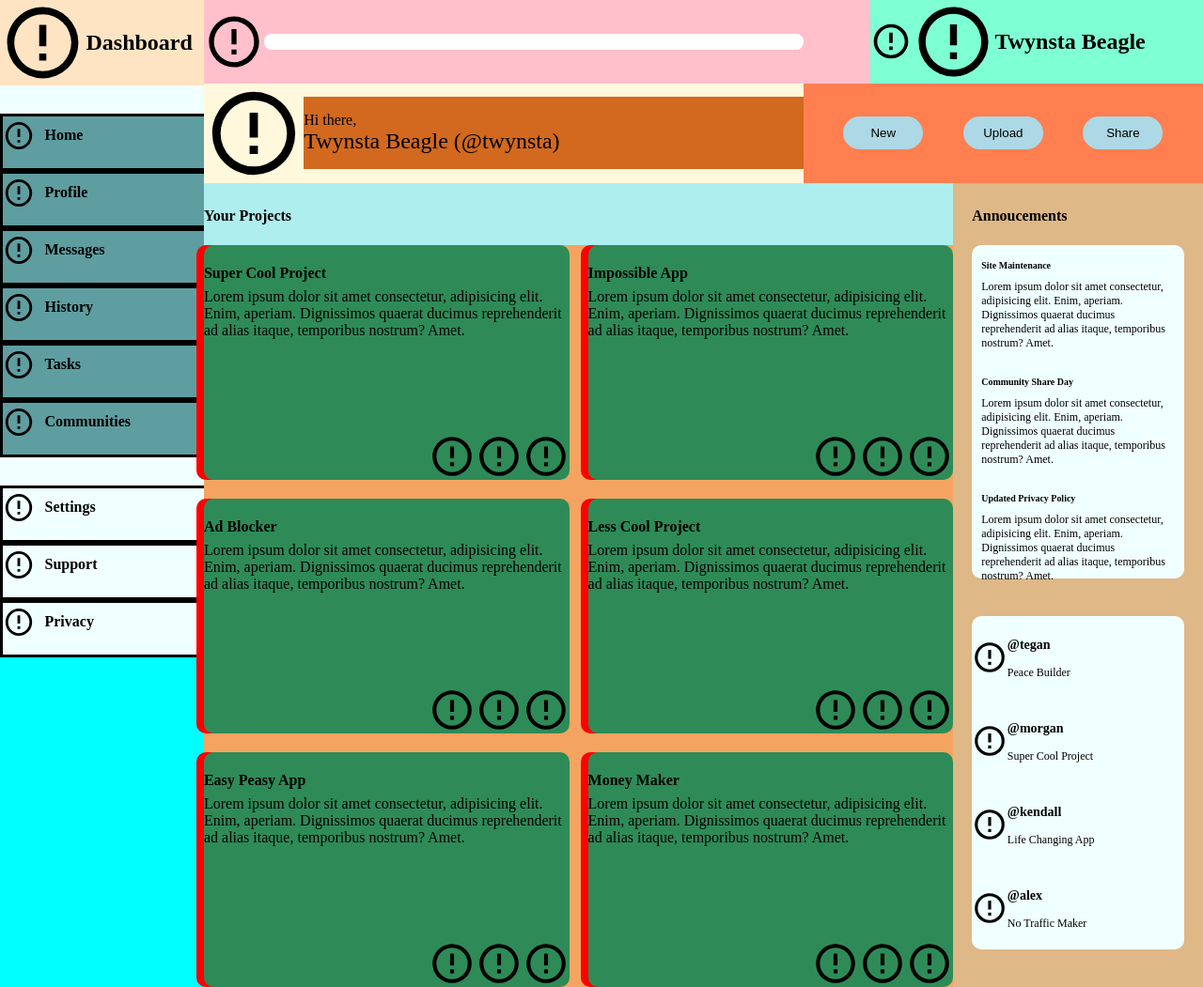
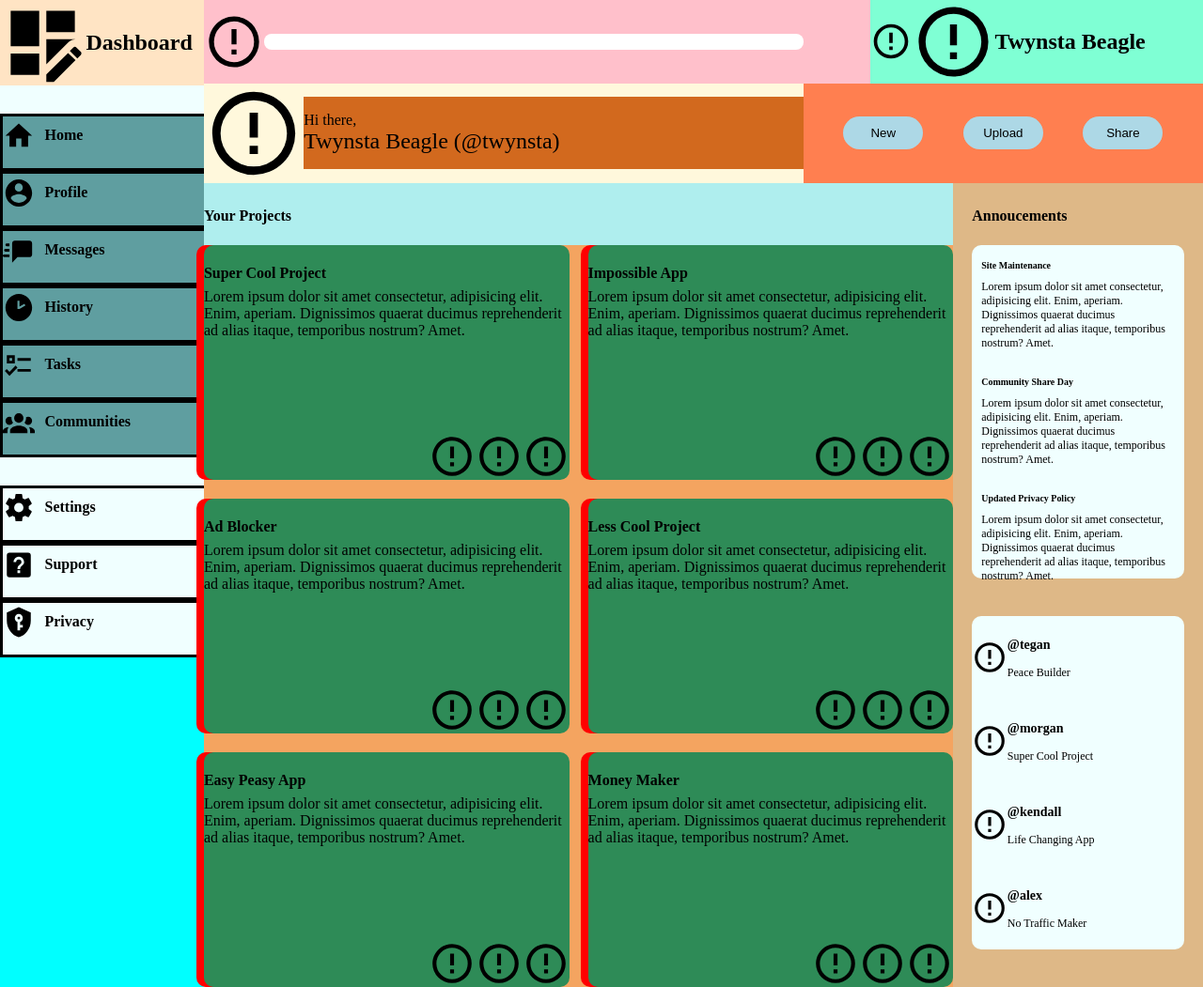
Before and after one commit to Beagle125/Project-Admin-Dashboard, a plain HTML site: page index.html in a window 1280 px wide. Shown: the whole page at 94% size. Drawn offline with Linux system fonts and the light colour scheme.

Commit message:
Add the icons to the sidebar

```diff
--- a/index.html
+++ b/index.html
@@ -11,46 +11,46 @@
         <div class="sidebar-container">
             <div class="sidebar-upper">
                 <div class="sidebar-header">
-                    <img src="./static/placeholder.svg" alt="logo">
+                    <img src="./static/dashboard-logo.svg" alt="logo">
                     <h2>Dashboard</h2>
                 </div>
                 <div class="sidebar-top">
                     <div class="sidebar-content hover">
-                        <img src="./static/placeholder.svg" alt="logo">
+                        <img src="./static/home.svg" alt="logo">
                         <h4>Home</h4>
                     </div>
                     <div class="sidebar-content hover">
-                        <img src="./static/placeholder.svg" alt="logo">
+                        <img src="./static/account-circle.svg" alt="logo">
                         <h4>Profile</h4>
                     </div>
                     <div class="sidebar-content hover">
-                        <img src="./static/placeholder.svg" alt="logo">
+                        <img src="./static/message-fast.svg" alt="logo">
                         <h4>Messages</h4>
                     </div>
                     <div class="sidebar-content hover">
-                        <img src="./static/placeholder.svg" alt="logo">
+                        <img src="./static/clock-time-two.svg" alt="logo">
                         <h4>History</h4>
                     </div>
                     <div class="sidebar-content hover">
-                        <img src="./static/placeholder.svg" alt="logo">
+                        <img src="./static/format-list-checks.svg" alt="logo">
                         <h4>Tasks</h4>
                     </div>
                     <div class="sidebar-content hover">
-                        <img src="./static/placeholder.svg" alt="logo">
+                        <img src="./static/account-group.svg" alt="logo">
                         <h4>Communities</h4>
                     </div>
                 </div>
                 <div class="sidebar-bottom">
                     <div class="sidebar-content hover">
-                        <img src="./static/placeholder.svg" alt="logo">
+                        <img src="./static/cog.svg" alt="logo">
                         <h4>Settings</h4>
                     </div>
                     <div class="sidebar-content hover">
-                        <img src="./static/placeholder.svg" alt="logo">
+                        <img src="./static/help-box.svg" alt="logo">
                         <h4>Support</h4>
                     </div>
                     <div class="sidebar-content hover">
-                        <img src="./static/placeholder.svg" alt="logo">
+                        <img src="./static/shield-key.svg" alt="logo">
                         <h4>Privacy</h4>
                     </div>
                 </div>
```
